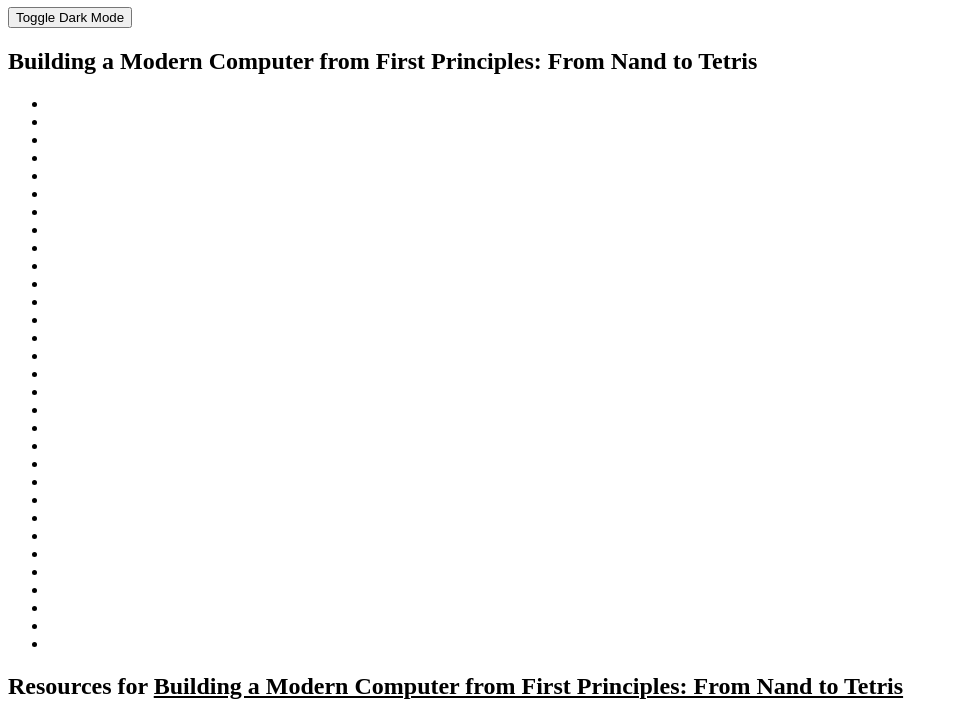
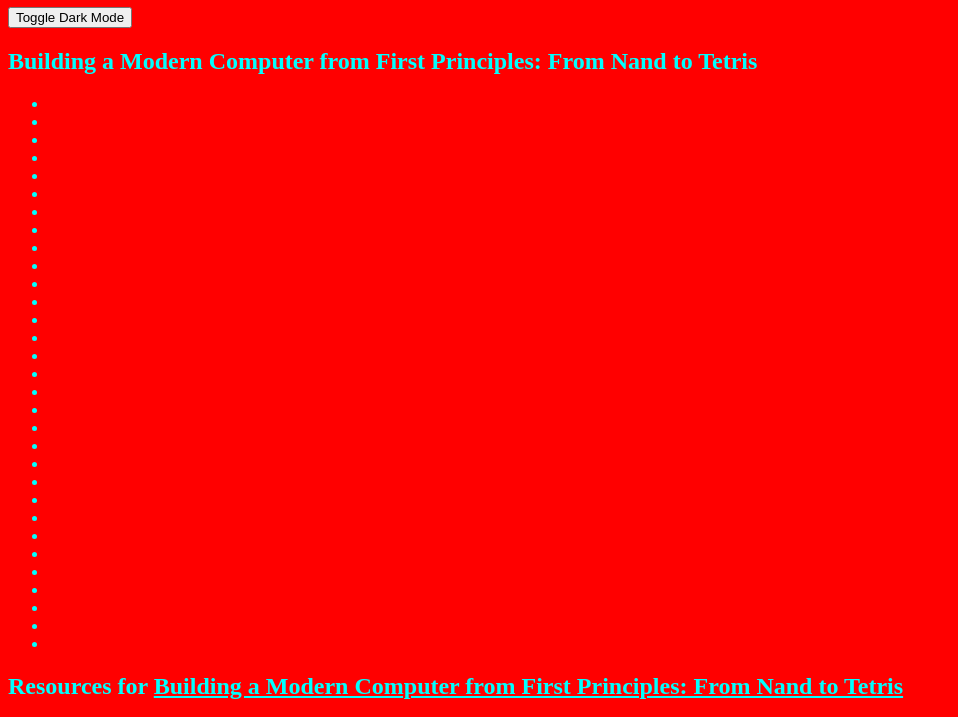
Before and after one commit to thecatsowl/cs, a plain HTML site: page index.html in a window 1280 px wide. Shown: the part 73-790 px from the top of the page, without its empty margins (0-958 px from the left). Drawn offline with Linux system fonts and the light colour scheme.

Commit message:
added styles to head

```diff
--- a/index.html
+++ b/index.html
@@ -9,6 +9,11 @@
    <title>Computer Systems</title>
    <meta charset="utf-8">
    <style>
+      body
+      {
+	     background-color: #ff0000;
+         color: #00ffff;
+      }
      .dark-mode
 	   {
 	      background-color: #111111;
```
